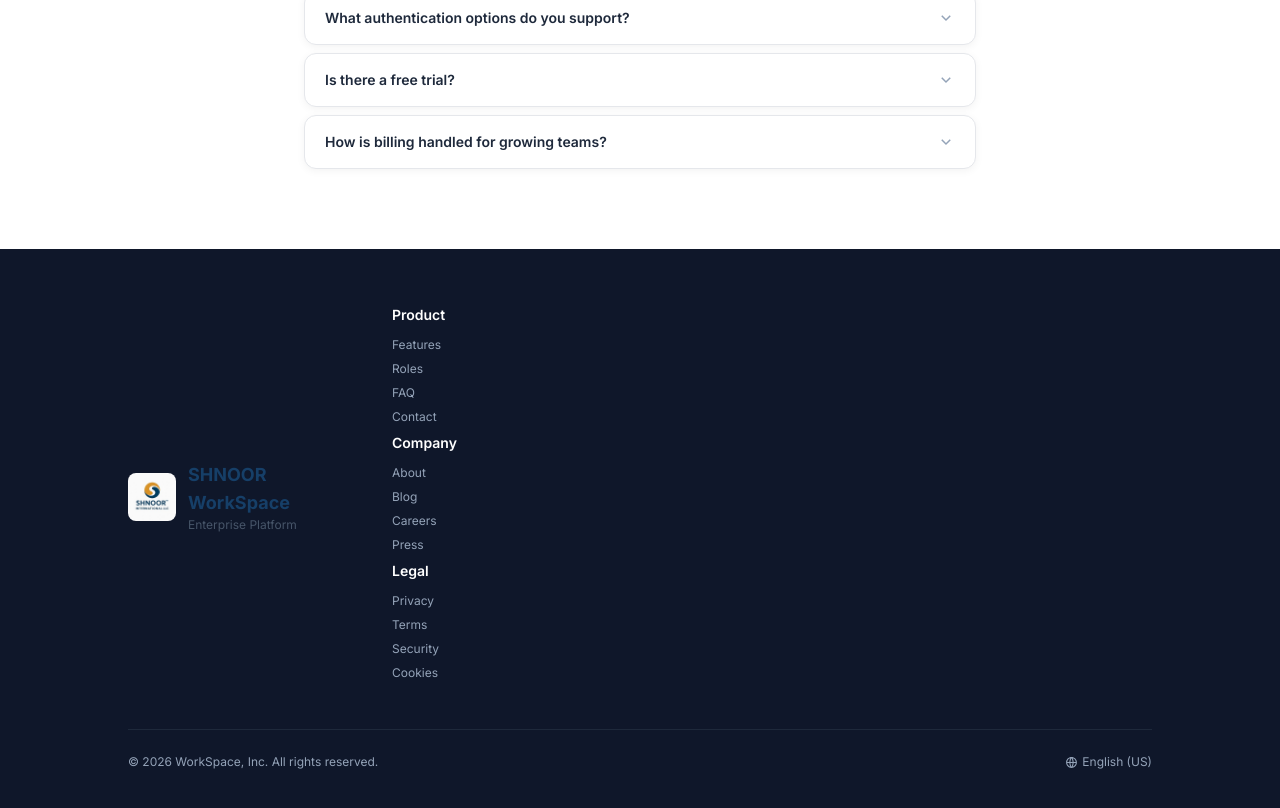
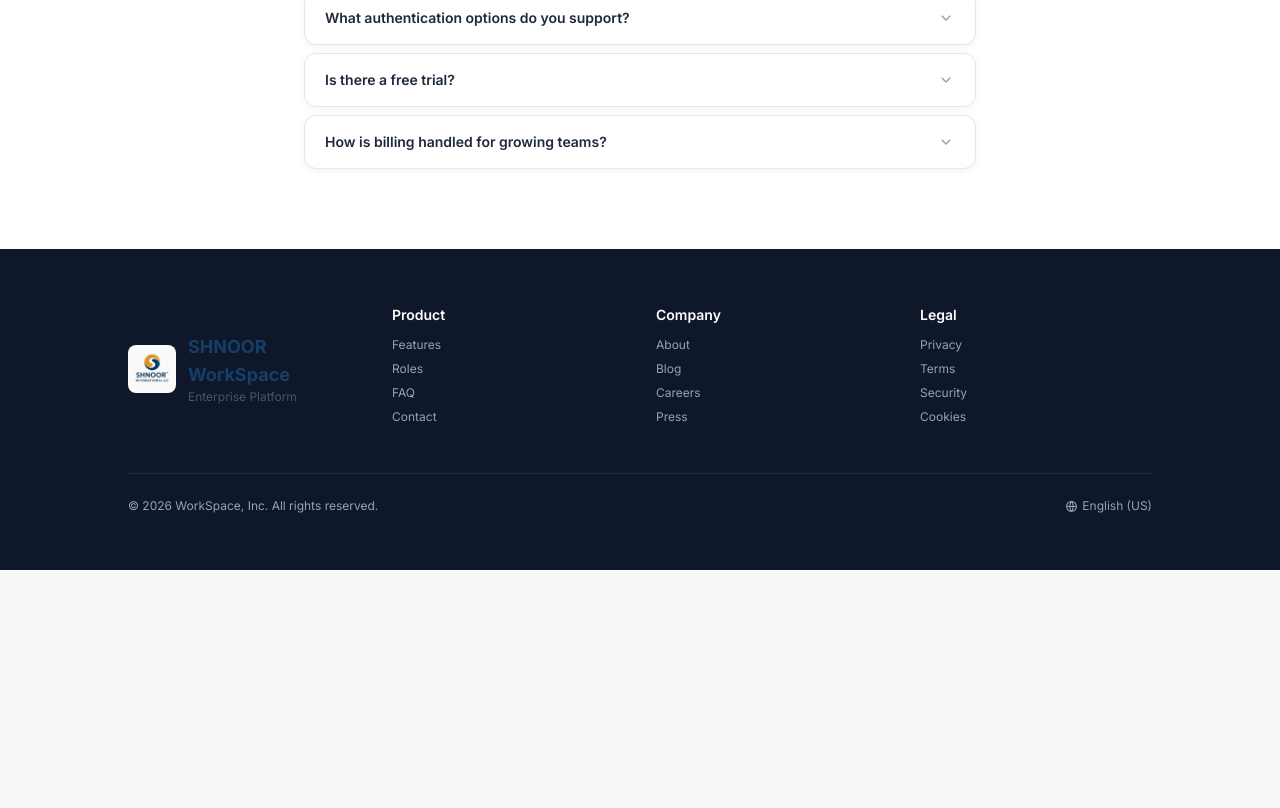
Before and after one commit to slikva/Workspace-SAAS, a React (Vite) app in the folder frontend/: page / in a window 1280 px wide. Shown: the part 2526-3334 px from the top of the page. After the commit the page ends 3096 px from the top, so only its background shows below. Built offline with nearby package versions, Linux system fonts and the light colour scheme.

Commit message:
Added logo at footer

```diff
--- a/frontend/src/pages/LandingPage.jsx
+++ b/frontend/src/pages/LandingPage.jsx
@@ -311,14 +311,14 @@ function Footer() {
             </p>
           </div>
         </div>
-          <div>
+
             {[
               {
                 title: "Product",
                 links: [
                   { name: "Features", href: "#features" },
-                  { name: "Roles", href: "#roles" },
-                  { name: "FAQ", href: "#faq" },
+                  { name: "Roles", href: "#ro" },
+                  { name: "FAQ", href: "#fa" },
                   { name: "Contact", href: "#contact" },
                 ],
               },
@@ -350,14 +350,14 @@ function Footer() {
                   <a
                     key={link.name}
                     href={link.href}
-                    className="block text-xs text-slate-400 hover:text-white transition-colors mb-2"
+                    className="block text-xs text-slate-400 hover:text-[#C99232] transition-colors mb-2"
                   >
                     {link.name}
                   </a>
                 ))}
               </div>
             ))}
-          </div>
+
         </div>
         <div className="border-t border-slate-800 pt-6 flex flex-col sm:flex-row items-center justify-between gap-3">
           <p className="text-xs">© 2026 WorkSpace, Inc. All rights reserved.</p>
```
